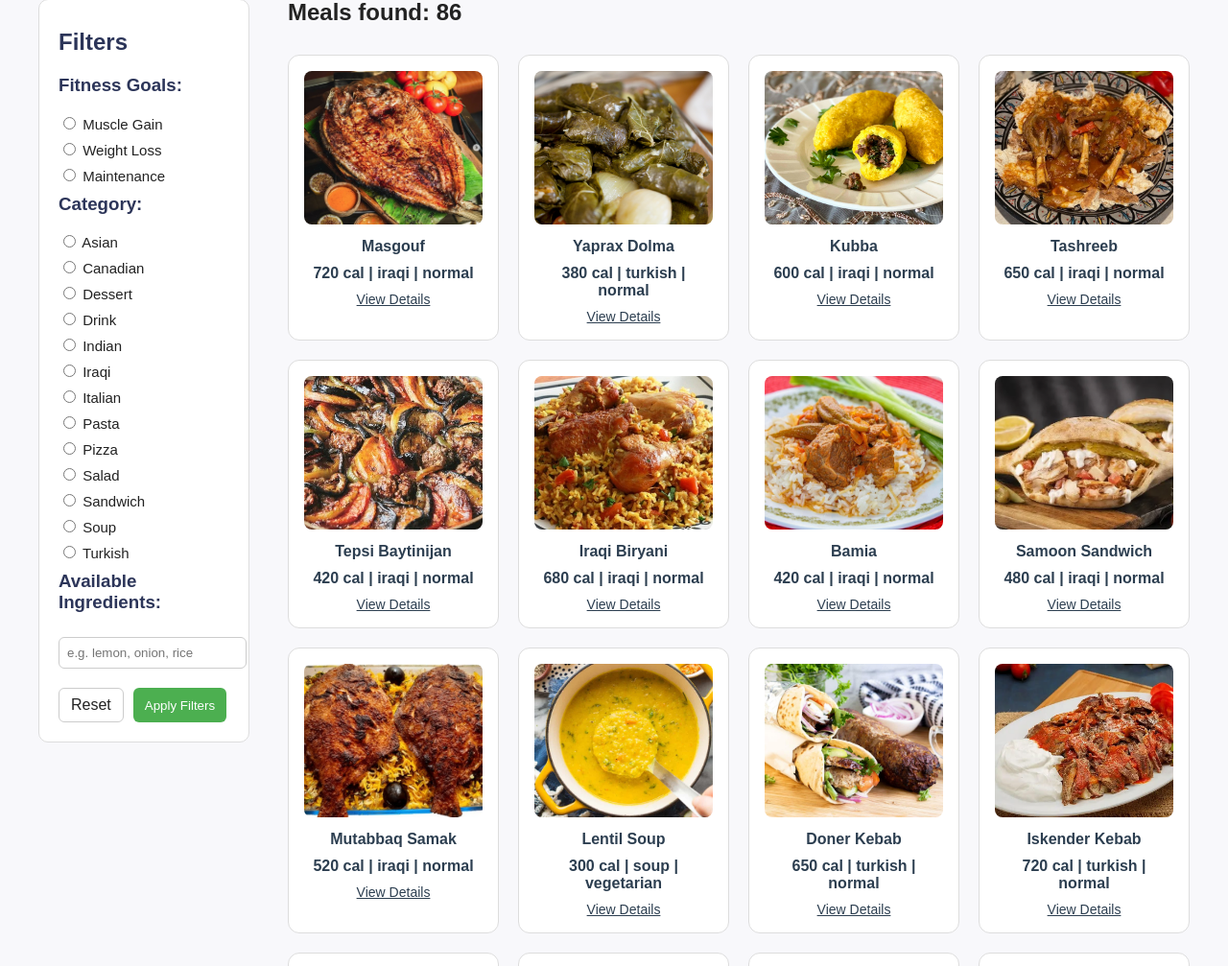
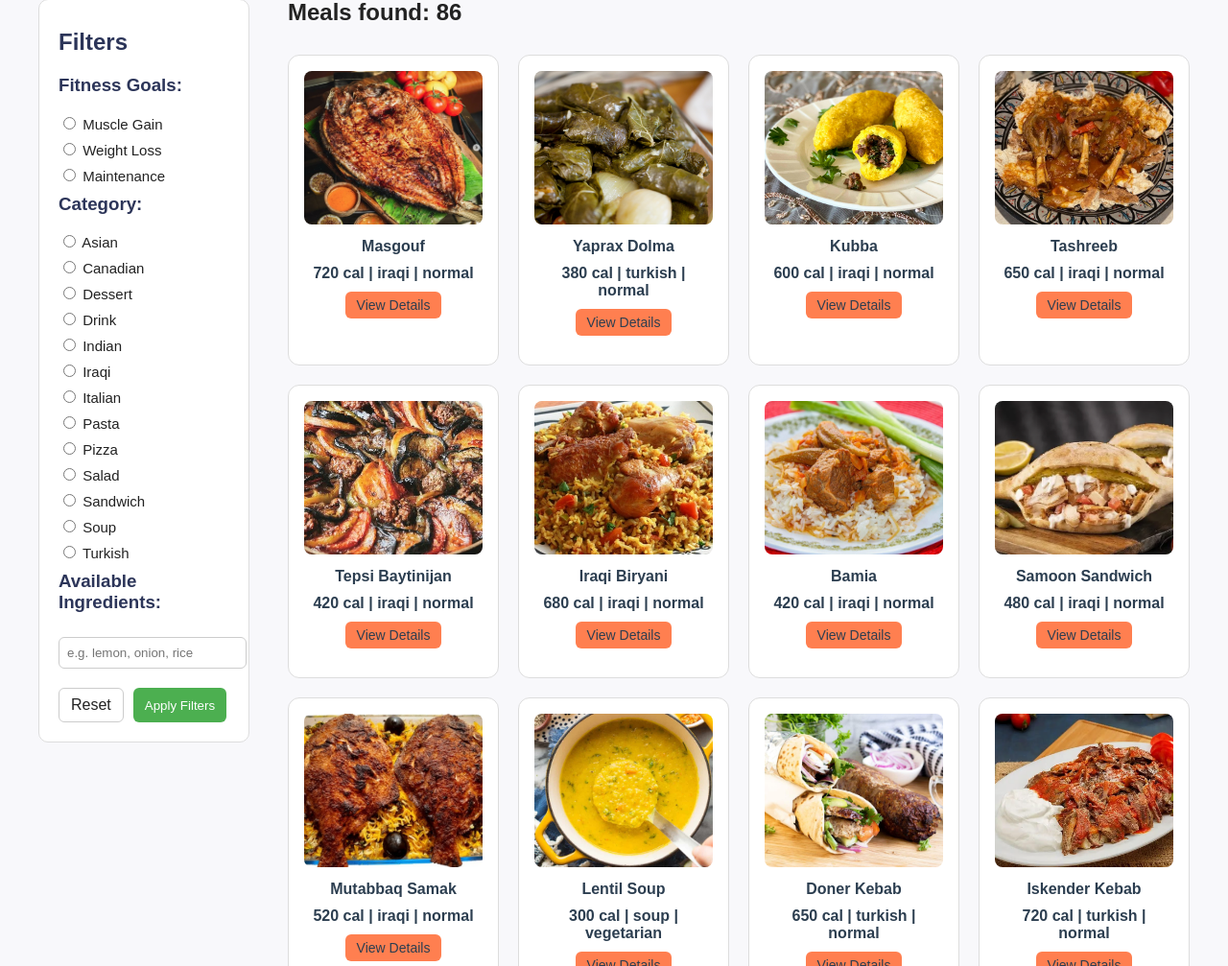
Before and after one commit to zdacowww-afk/mealmatch, a Flask app: page /search in a window 1280 px wide. Shown: the part 147-1154 px from the top of the page at 96% size. Run offline with Flask 3, Linux system fonts and the light colour scheme.

```diff
--- a/static/style.css
+++ b/static/style.css
@@ -26,10 +26,6 @@ p {
     text-align: center;
 }
 
-.meal-card:hover {
-    transform: translateY(-2px);
-}
-
 .meal-title {
     margin: 0 0 8px 0;
 }
@@ -40,9 +36,14 @@ p {
 }
 
 .meal-open {
-    margin: 12px 0 0 0;
+    display: inline-block;
+    margin-top: 10px;
+    padding: 6px 12px;
+    background: #ff7f50;
+    color: white;
+    border-radius: 6px;
     font-size: 14px;
-    text-decoration: underline;
+    font-weight: 500;
 }
 
 .results-grid {
@@ -65,7 +66,7 @@ p {
 }
 
 .meal-card:hover {
-    transform: scale(1.03);
+    transform: translateY(-2px) scale(1.03);
 }
 
 .meal-title {
--- a/templates/favorites.html
+++ b/templates/saved_meals.html
@@ -7,7 +7,7 @@
     {% if meals %}
     <div class="results-grid">
         {% for meal in meals %}
-        <a href="/meal/{{ meal.id }}" class="meal-card">
+        <a href="{{ url_for('meal_detail', meal_id=meal.id) }}" class="meal-card">
             {% if meal.image %}
             <img src="{{ meal.image }}" alt="{{ meal.name }}" class="meal-card-img">
             {% endif %}
```
